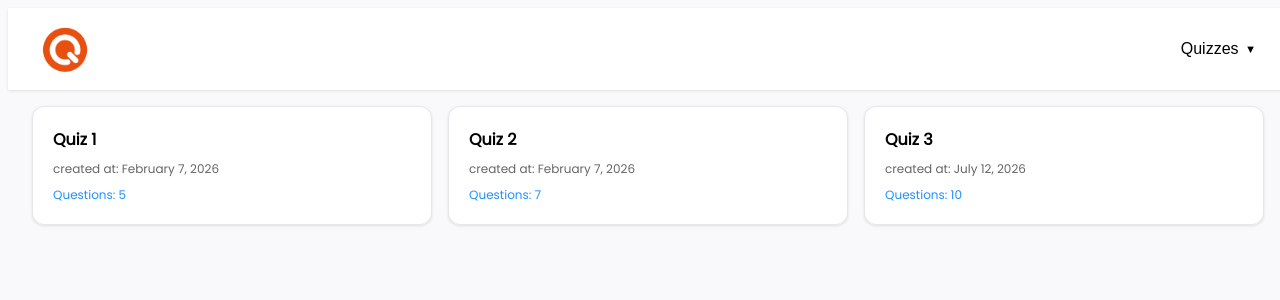
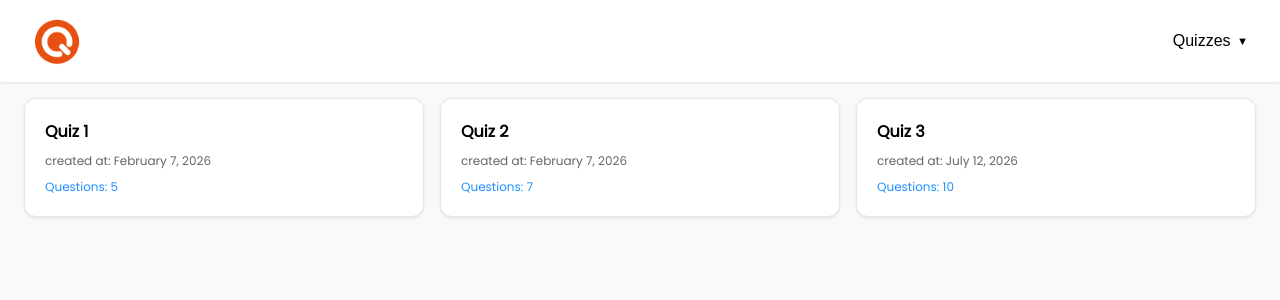
Before and after one commit to HaihengDev/QuizGenerate, a React (Vite) app: page / in a window 1280 px wide. Shown: the top 300 px of the page. Built offline with nearby package versions, Linux system fonts and the light colour scheme.

Commit message:
fix: correct CSS rules for universal selector and improve layout structure

```diff
--- a/src/index.css
+++ b/src/index.css
@@ -27,10 +27,22 @@
   --shadow-strong: 0 8px 20px rgb(0 0 0 / 0.15);
 }
 
-* {
+*,
+*::before,
+*::after {
   padding: 0;
-  box-sizing: 0;
+  margin: 0;
   box-sizing: border-box;
+}
+
+html,
+body,
+#root {
+  width: 100%;
+  max-width: 100%;
+  margin: 0;
+  padding: 0;
+  overflow-x: hidden;
 }
 
 body {
```
